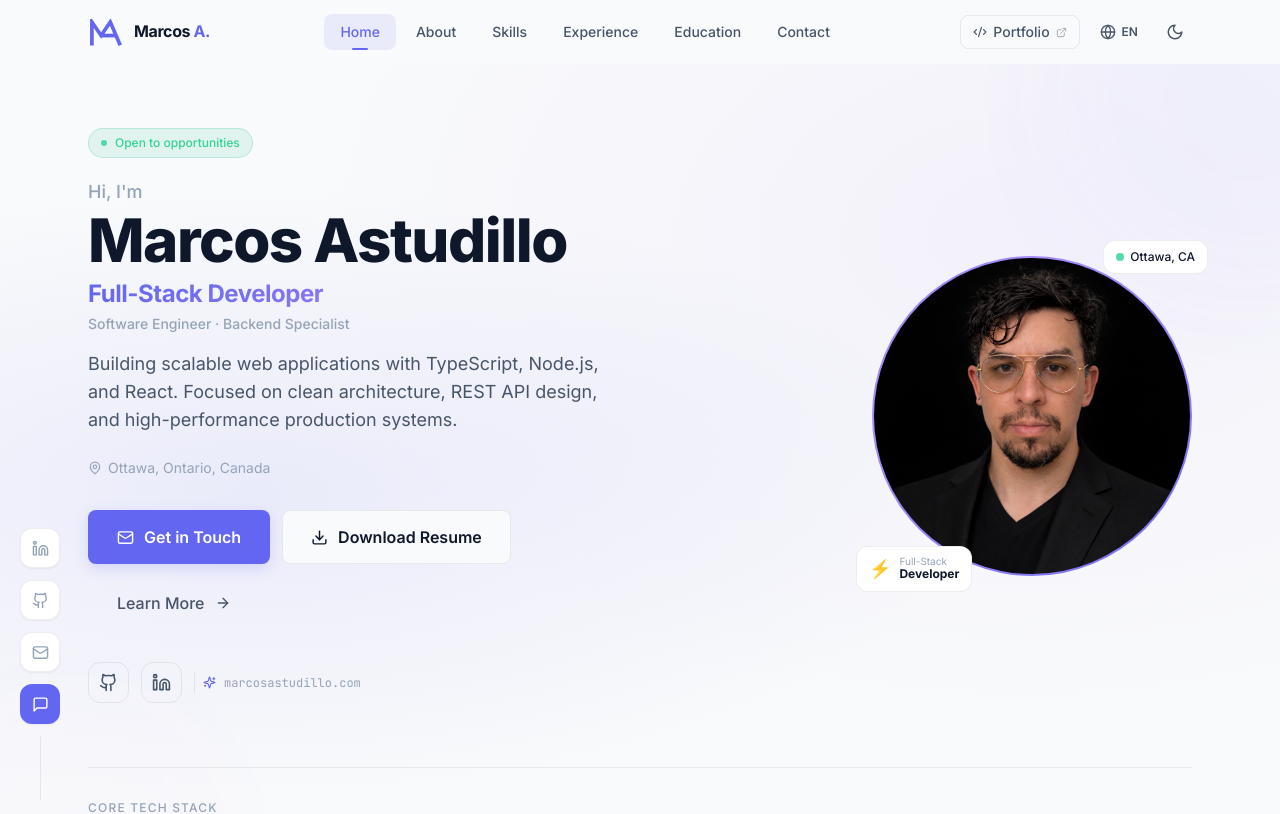
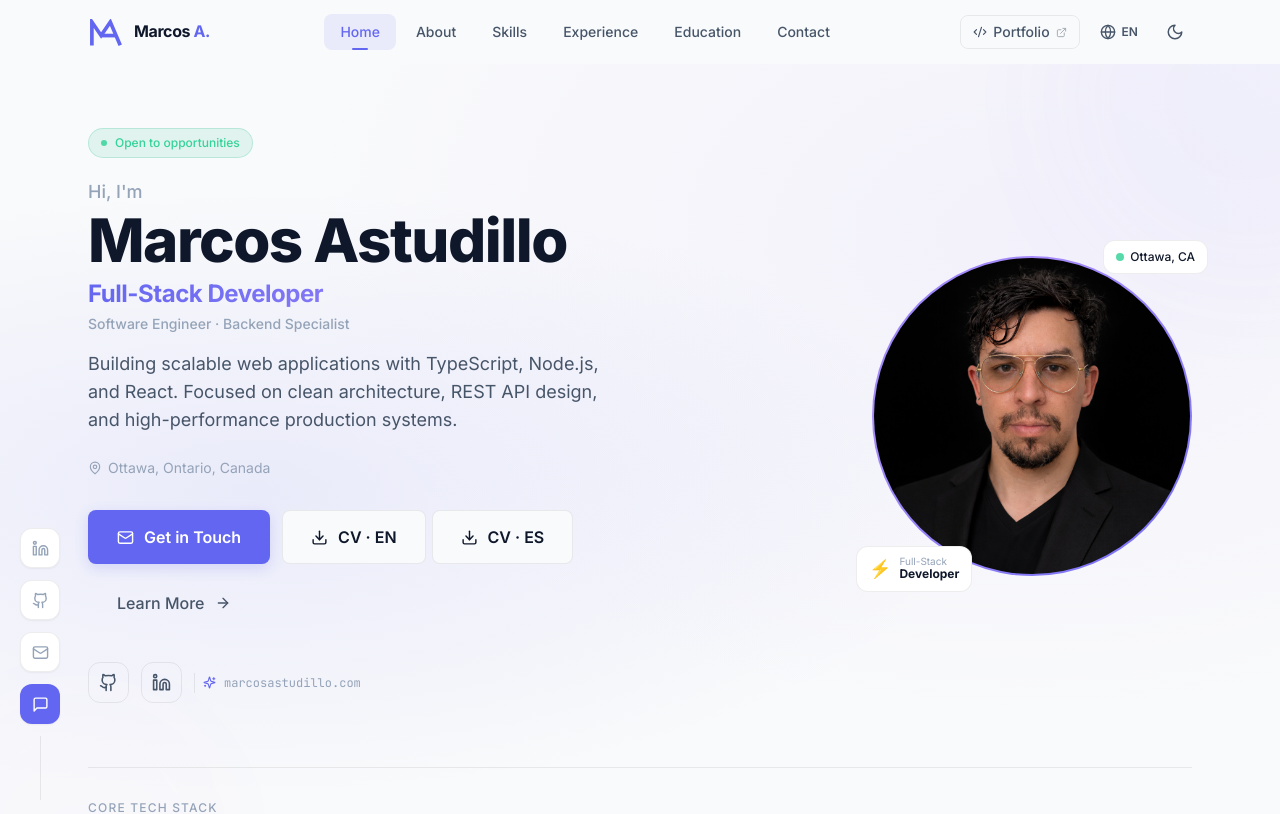
Before and after one commit to marcos-astudillo/webpage-portfolio, a React (Vite) app: page / in a window 1280 px wide. Shown: the top 814 px of the page. Built offline with nearby package versions, Linux system fonts and the light colour scheme.

Commit message:
feat: split resume download into EN and ES buttons

```diff
--- a/src/components/sections/Hero.tsx
+++ b/src/components/sections/Hero.tsx
@@ -26,9 +26,7 @@ const itemVariants = {
 }
 
 export function Hero({ onNavClick }: HeroProps) {
-  const { t, language } = useLanguage()
-  const resumeHref = language === 'es' ? ASSETS.resumeEs : ASSETS.resumeEn
-
+  const { t } = useLanguage()
   return (
     <section
       className="relative min-h-[calc(100vh-4rem)] flex items-center hero-gradient"
@@ -105,16 +103,28 @@ export function Hero({ onNavClick }: HeroProps) {
               >
                 {t.hero.cta.contact}
               </Button>
+              <div className="flex items-center gap-1.5">
                 <Button
                   as="a"
-                href={resumeHref}
+                  href={ASSETS.resumeEn}
                   download
                   variant="secondary"
                   size="lg"
                   icon={<Download size={17} />}
                 >
-                {t.hero.cta.resume}
+                  CV · EN
                 </Button>
+                <Button
+                  as="a"
+                  href={ASSETS.resumeEs}
+                  download
+                  variant="secondary"
+                  size="lg"
+                  icon={<Download size={17} />}
+                >
+                  CV · ES
+                </Button>
+              </div>
               <Button
                 variant="ghost"
                 size="lg"
```
Lines whose indentation alone changed are shown as unchanged.
